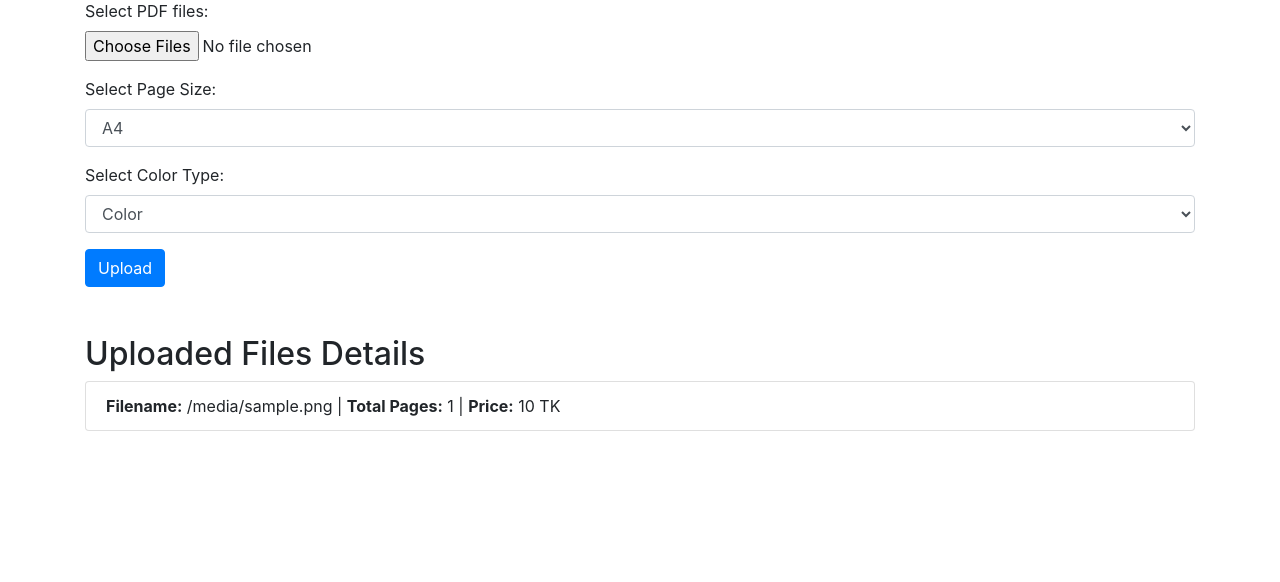
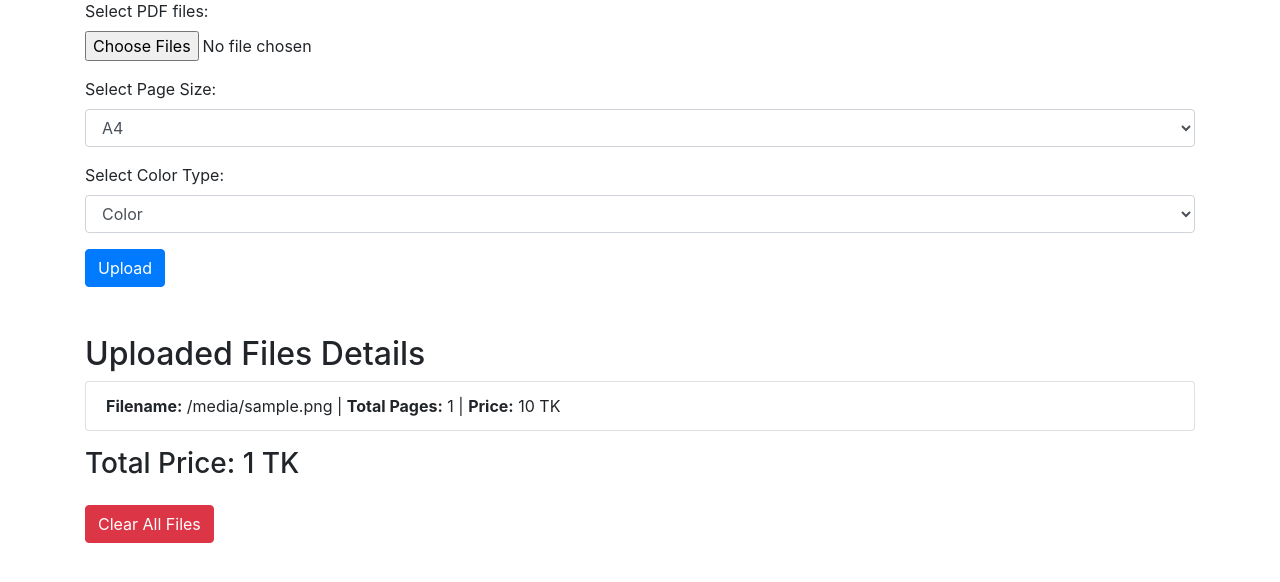
Before and after one commit to Tomalislam/eprint, a Flask app: template templates/index.html in a window 1280 px wide. Shown: the part 105-687 px from the top of the page. Run offline with Flask 3, Linux system fonts and the light colour scheme; the template is opened without the code that fills it: most values are stand-ins (such as "Sample title", 1, 10 or a date in 2020); some libraries are stand-ins or nearby versions.

Commit message:
Update index.html

```diff
--- a/templates/index.html
+++ b/templates/index.html
@@ -42,6 +42,10 @@
             </li>
         {% endfor %}
         </ul>
+        <h3 class="mt-3">Total Price: {{ total_price }} TK</h3>
+        <form method="post" action="/clear">
+            <button type="submit" class="btn btn-danger mt-3">Clear All Files</button>
+        </form>
     {% else %}
         <p>No files uploaded yet.</p>
     {% endif %}
```
